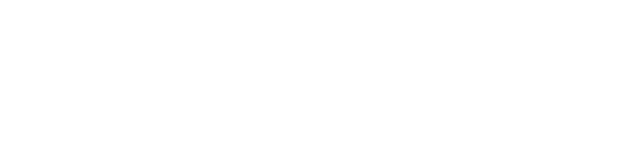
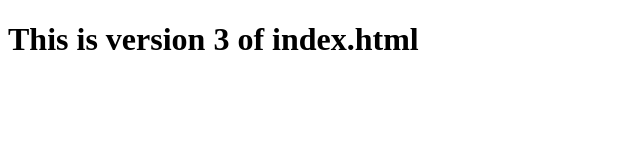
Before and after one commit to parsu-repo/gitstart1, a plain HTML site: page Index.html in a window 1280 px wide. Shown: the whole page, without its empty margins (0-640 px from the left). Drawn offline with Linux system fonts and the light colour scheme.

Commit message:
this is version 3

```diff
--- a/Index.html
+++ b/Index.html
@@ -6,6 +6,6 @@
     <title>Document</title>
 </head>
 <body>
-
+    <h1>This is version 3 of index.html</h1>
 </body>
 </html>
```
